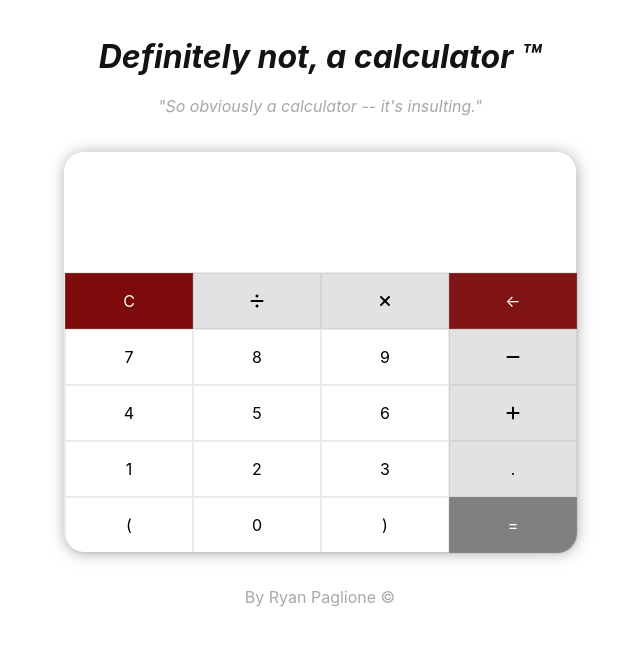
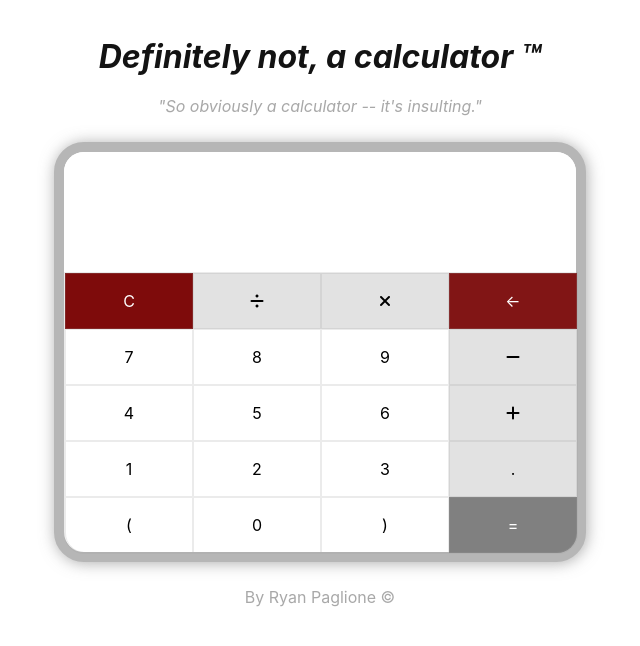
Before and after one commit to sgapnayr/calculator, a website built with Parcel: page index.html in a window 1280 px wide. Shown: the whole page, without its empty margins (320-960 px from the left). Built offline with nearby package versions, Linux system fonts and the light colour scheme.

Commit message:
Update style.css

```diff
--- a/style.css
+++ b/style.css
@@ -17,7 +17,8 @@
   background: rgb(255, 255, 255);
   box-shadow: 1px 1px 15px rgba(109, 109, 109, 0.567);
   display: block;
-  border-radius: 20px;
+  border-radius: 30px;
+  border: 10px solid rgb(182, 182, 182);
 }
 
 .calc-space {
```
